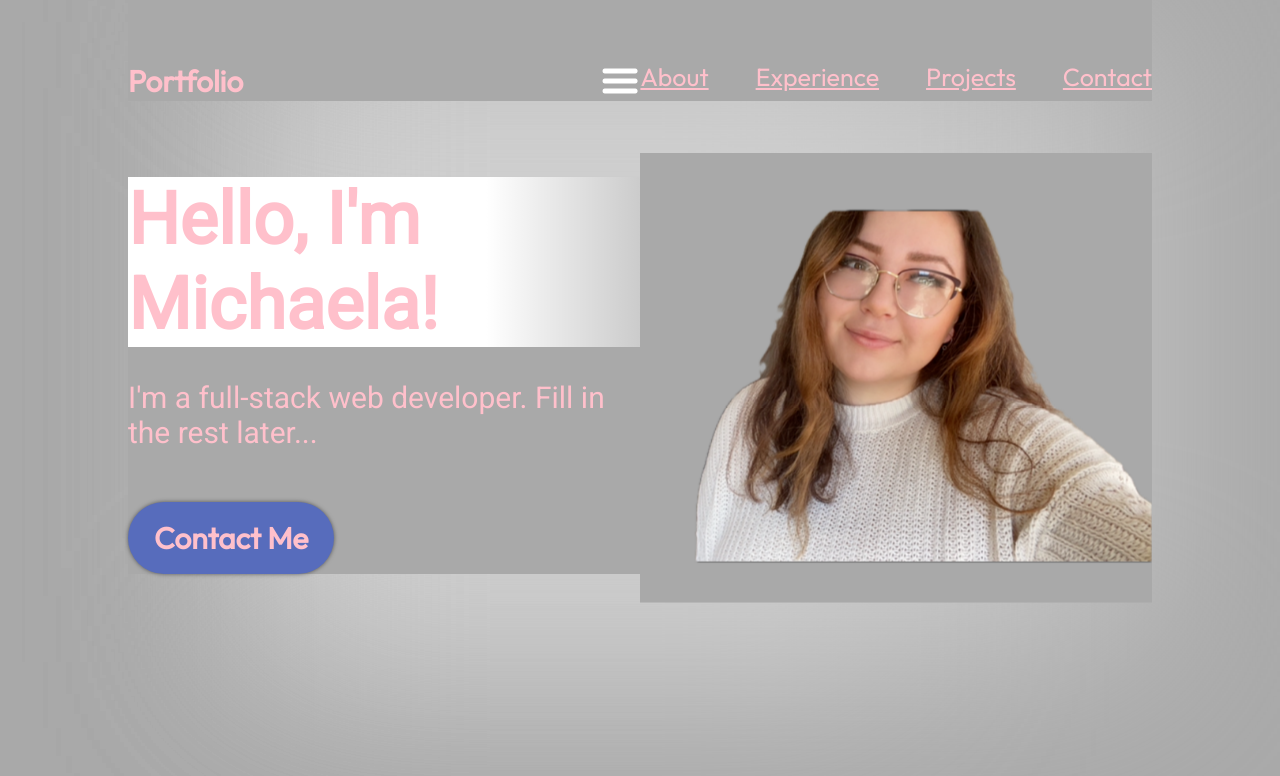
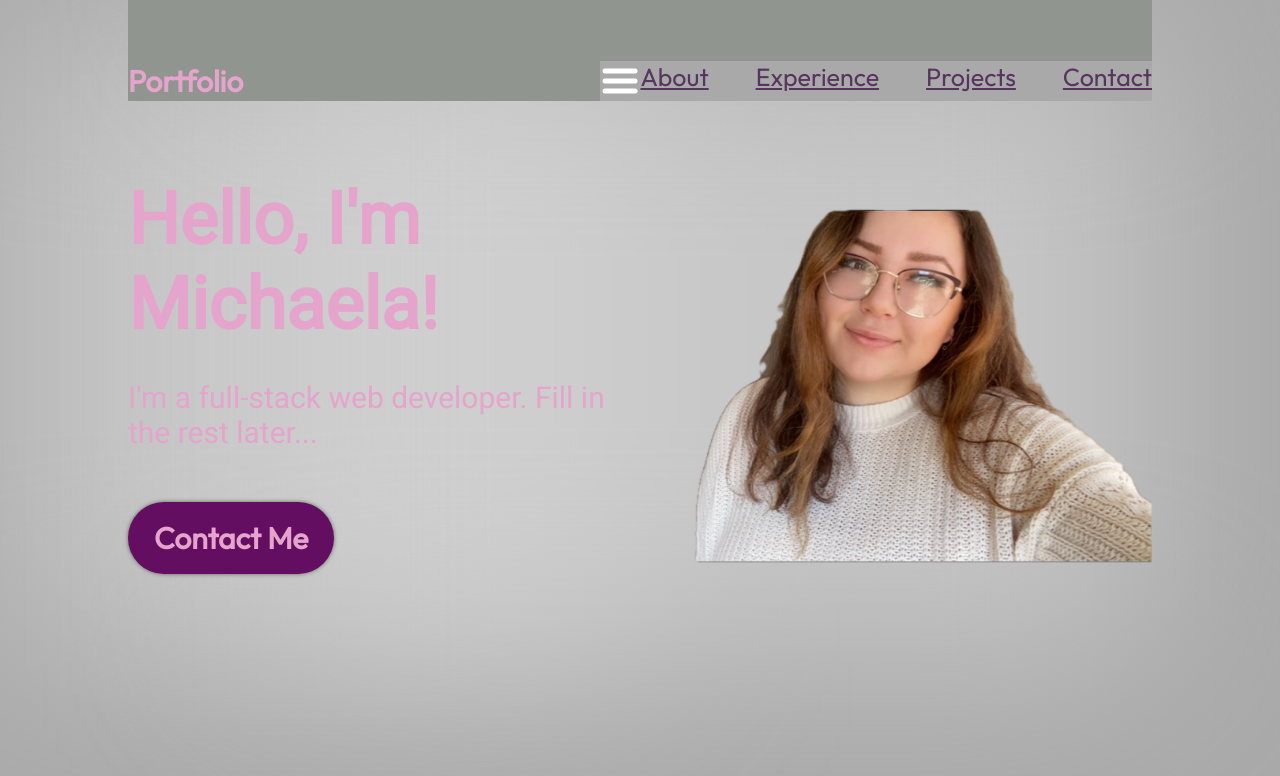
Before and after one commit to MichaelaArteberry/MichaelaArteberry.github.io, a React (Vite) app in the folder portfolio/: page / in a window 1280 px wide. Shown: the top 776 px of the page. Built offline with nearby package versions, Linux system fonts and the light colour scheme.

Commit message:
Made a few changes to the css colors and backgo=rounds

```diff
--- a/portfolio/src/components/Hero/Hero.module.css
+++ b/portfolio/src/components/Hero/Hero.module.css
@@ -12,21 +12,26 @@
 }
 
 .content {
-    color: pink;
     display: flex;
     flex-direction: column;
     align-items: flex-start;
     color: var(--color-text);
     z-index: 1;
+    background: transparent;
+    border: none;
+    box-shadow: none;
+
 }
 
 .title {
     font-size: 72px;
     font-weight: 900;
-    color: pink;
+    color: var(--color-text);
     margin-bottom: 33px;
     font-family: var(--font-roboto);
-    background: linear-gradient(90deg, rgba(255, 255, 255, 1) 70%, rgba(255, 255, 255, 0) 120%);
+    background: transparent;
+    border: none;
+    box-shadow: none;
     /* -webkit-text-fill-color: transparent; */
     /* -webkit-background-clip: text; */
 }
@@ -35,6 +40,10 @@
     font-size: 30px;
     font-family: var(--font-roboto);
     margin-bottom: 52px;
+    background: transparent;
+    border: none;
+    box-shadow: none;
+
 }
 
 .contactBtn {
@@ -51,6 +60,9 @@
 .heroImg {
     width: 50%;
     z-index: 1;
+    background: transparent;
+    border: none;
+    box-shadow: none;
 
     animation-name: floating;
     animation-duration: 3s;
@@ -77,7 +89,7 @@
     min-width: 350px;
     min-width: 350px;
     top: -128px;
-    left: 10vw;
+    left: -10vw;
     border: 764px;
     background-color: rgba(211, 211, 211, 0.7);
     filter: blur(100px);
--- a/portfolio/src/components/Navbar/Navbar.module.css
+++ b/portfolio/src/components/Navbar/Navbar.module.css
@@ -9,6 +9,7 @@
     z-index: 2;
     margin: 0 10%;
     background-color: var(--color-bg);
+
 }
 
 .title {
@@ -16,11 +17,17 @@
     font-weight: 600;
     text-decoration: none;
     color: var(--color-text);
+    background: transparent;
+    border: none;
+    box-shadow: none;
+
 }
 
 .menu {
     display: flex;
-
+    background: transparent;
+    border: none;
+    box-shadow: none;
 }
 
 .menuItems {
@@ -31,8 +38,7 @@
 
 .menuItems a {
     font-size: 25px;
-    color: var(--color-text);
-
+    color: var(--color-dark);
 }
 
 .menuBtn {
@@ -59,6 +65,9 @@
     .menuBtn {
         display: block;
         cursor: pointer;
+        background: transparent;
+        border: none;
+        box-shadow: none;
     }
 
     .menuItems {
@@ -67,14 +76,13 @@
         align-items: center;
         gap: 13px;
         border-radius: 10px;
-        background: rgb(25, 55, 109);
-        background: linear-gradient(0deg, rgba(25, 55 ,109, 0.2) 0%, rgba(25, 55, 109, 1) 100%);
+        background: linear-gradient(0deg, rgba(220, 220 ,220, 0.2) 0%, rgba(220, 220, 220, 1) 100%);
         padding: 24px 33px;
-        box-shadow: 0 0 4px 0 rgba(0, 0, 0, 0.25);
     }
 
     .menuOpen {
         display: flex;
         z-index: 1;
+        background-color: black;
     }
 }
--- a/portfolio/src/vars.css
+++ b/portfolio/src/vars.css
@@ -1,10 +1,10 @@
 :root {
 /* Colors */
---color-text: pink;
---color-primary: #576cbc;
---color-secondary: #19376d;
---color-dark: black;
---color-bg: darkgray;
+--color-text: #E5A4CB;
+--color-primary: #630e61;
+--color-secondary: #8ED5F0;
+--color-dark: #58355E;
+--color-bg: #909590;
 
 /* Fonts */
 --font-roboto: 'Roboto';
```
